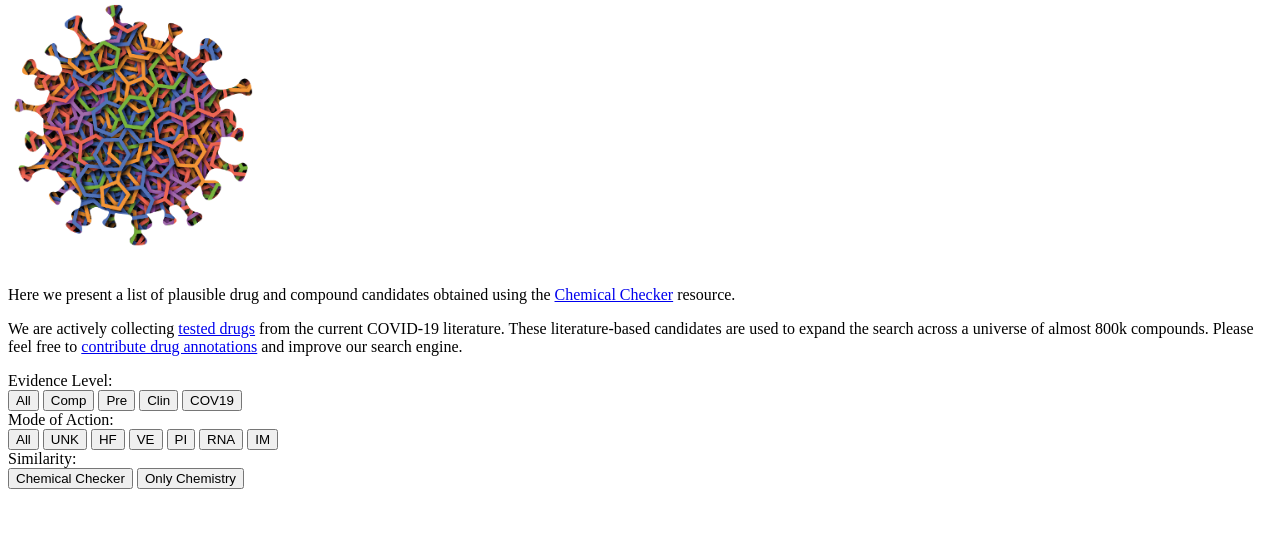
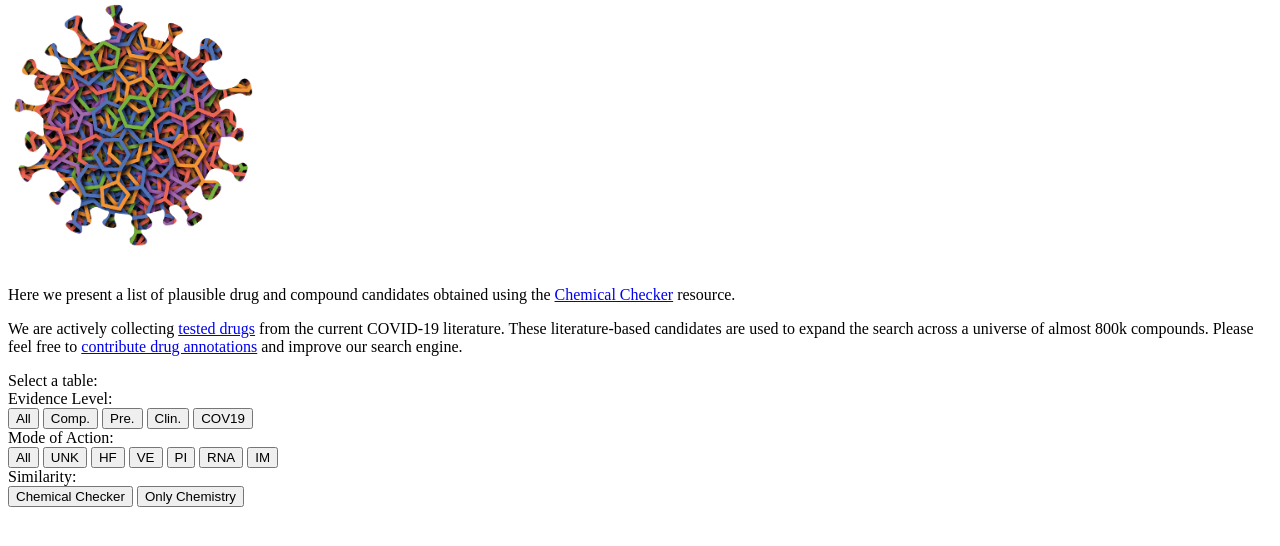
Before and after one commit to sbnb-irb/covid19, a Flask app: template web/templates/header.html in a window 1280 px wide. Shown: the part 56-602 px from the top of the page. Run offline with Flask 2, Linux system fonts and the light colour scheme; the template is opened without the code that fills it, so the values that code supplies are empty; parts of the project's set-up code (start-up, migrations or seed data) failed here and were passed over.

Commit message:
better table selection

```diff
--- a/web/app.py
+++ b/web/app.py
@@ -16,6 +16,7 @@ def get_literature_data():
     print('LOADED %s' % file_path)
     print('LENGTH %s' % len(data))
     print('COLUMNS %s' % str(data.columns))
+    print('EXAMPLE\n%s' % str(data.iloc[0]))
     return data
 
 
--- a/web/templates/header.html
+++ b/web/templates/header.html
@@ -10,23 +10,30 @@
       <br>
       <p class="text-center">Here we present a list of plausible drug and compound candidates obtained using the <a href="https://chemicalchecker.com/" target="_blank">Chemical Checker</a> resource.</p>
       <p class="text-center">We are actively collecting <a href="https://sbnb.irbbarcelona.org/covid19/literature" target="_blank">tested drugs</a> from the current COVID-19 literature. These literature-based candidates are used to expand the search across a universe of almost 800k compounds. Please feel free to <a href="https://docs.google.com/spreadsheets/d/1BesqNdhHoVyldk372JOyNbhKAl0ncVZwloTpWb6YWZw/edit#gid=424137782" target="_blank">contribute drug annotations</a> and improve our search engine.</p>
+
+      <div class="d-flex justify-content-center">
+        <div class="d-inline-flex p-2 ">
+          <div class="card card-default">
+            <div class="card-header font-weight-bold">Select a table:</div>
+            <div class="card-body">
+
               <form>
                 <div class="form-group row">
-          <label for="evidence" class="col-sm-3 col-form-label">Evidence Level:</label>
-          <div class="col-sm-9 my-2">
+                  <label for="evidence" class="col col-form-label text-right">Evidence Level:</label>
+                  <div class="col text-left">
                     <div id="evidence" class="btn-group" role="group" aria-label="Evidence Level">
-              <button type="button" value="" class="btn btn-secondary active">All</button>
-              <button type="button" value="0" class="btn btn-secondary" data-toggle="tooltip" title="Computational">Comp</button>
-              <button type="button" value="1" class="btn btn-secondary" data-toggle="tooltip" title="Preclinical">Pre</button>
-              <button type="button" value="2" class="btn btn-secondary" data-toggle="tooltip" title="Clinics">Clin</button>
+                      <button id="button-default" type="button" value="" class="btn btn-secondary active">All</button>
+                      <button type="button" value="0" class="btn btn-secondary" data-toggle="tooltip" title="Computational">Comp.</button>
+                      <button type="button" value="1" class="btn btn-secondary" data-toggle="tooltip" title="Preclinical">Pre.</button>
+                      <button type="button" value="2" class="btn btn-secondary" data-toggle="tooltip" title="Clinics">Clin.</button>
                       <button type="button" value="3" class="btn btn-secondary" data-toggle="tooltip" title="Clinics COVID19">COV19</button>
                     </div>
                   </div>
                 </div>
 
                 <div class="form-group row">
-          <label for="moa" class="col-sm-3 col-form-label">Mode of Action:</label>
-          <div class="col-sm-9 my-2">
+                  <label for="moa" class="col col-form-label text-right">Mode of Action:</label>
+                  <div class="col">
                     <div id="moa" class="btn-group" role="group" aria-label="Mode of Action">
                       <button type="button" value="" class="btn btn-secondary active">All</button>
                       <button type="button" value="0" class="btn btn-secondary" data-toggle="tooltip" title="Unkown">UNK</button>
@@ -40,16 +47,21 @@
                 </div>
 
                 <div class="form-group row">
-          <label for="signature" class="col-sm-3 col-form-label">Similarity:</label>
-          <div class="col-sm-9 my-2">
+                  <label for="signature" class="col col-form-label text-right">Similarity:</label>
+                  <div class="col">
                     <div id="signature" class="btn-group" role="group" aria-label="Similarity">
                       <button type="button" value="cc" class="btn btn-secondary active">Chemical Checker</button>
                       <button type="button" value="fp" class="btn btn-secondary">Only Chemistry</button>
                     </div>
                   </div>
                 </div>
-
               </form>
             </div>
           </div>
         </div>
+      </div>
+
+
+    </div>
+  </div>
+</div>
```
Also changed, not shown: web/templates/index.html (+6 -2 lines). Lines whose indentation alone changed are shown as unchanged.
